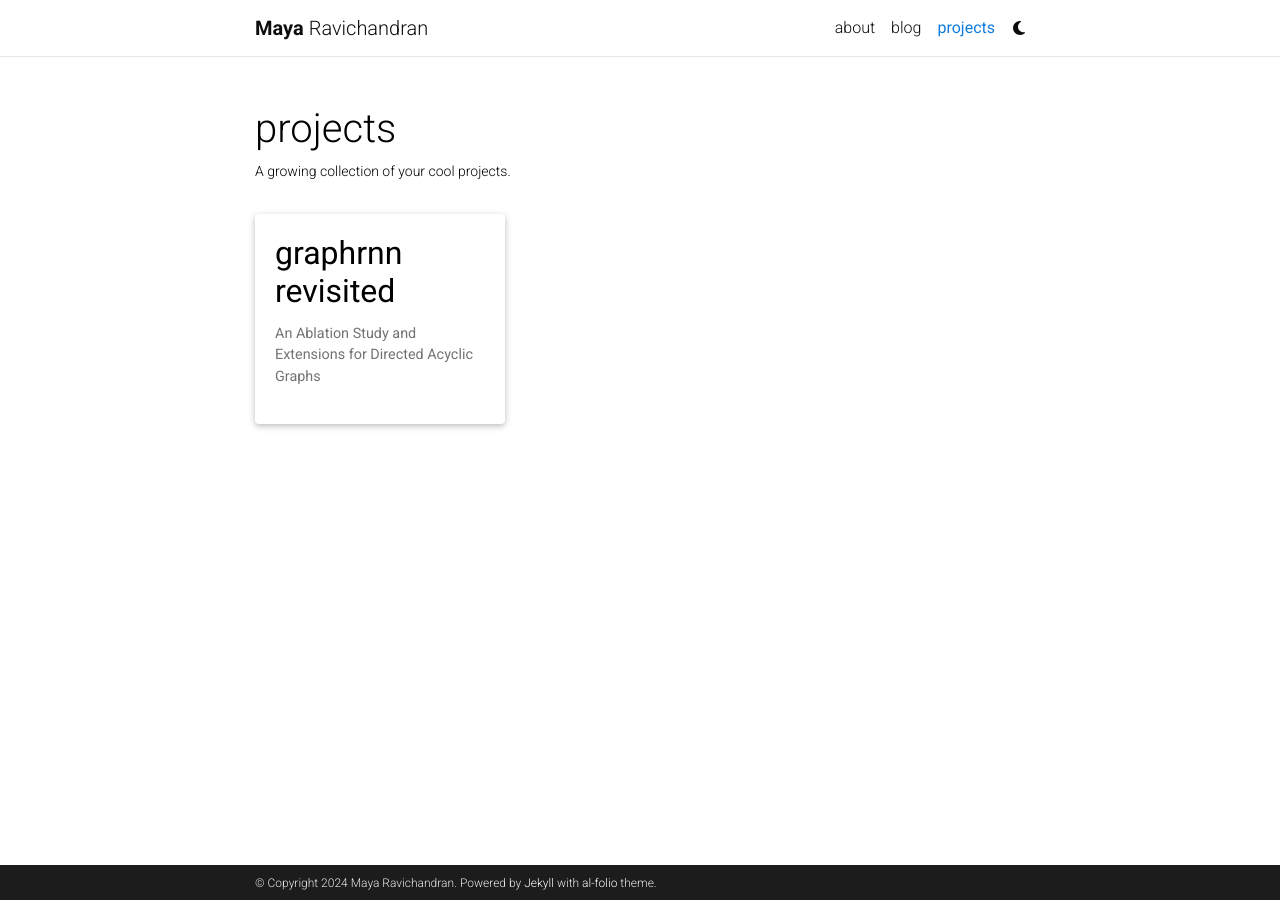
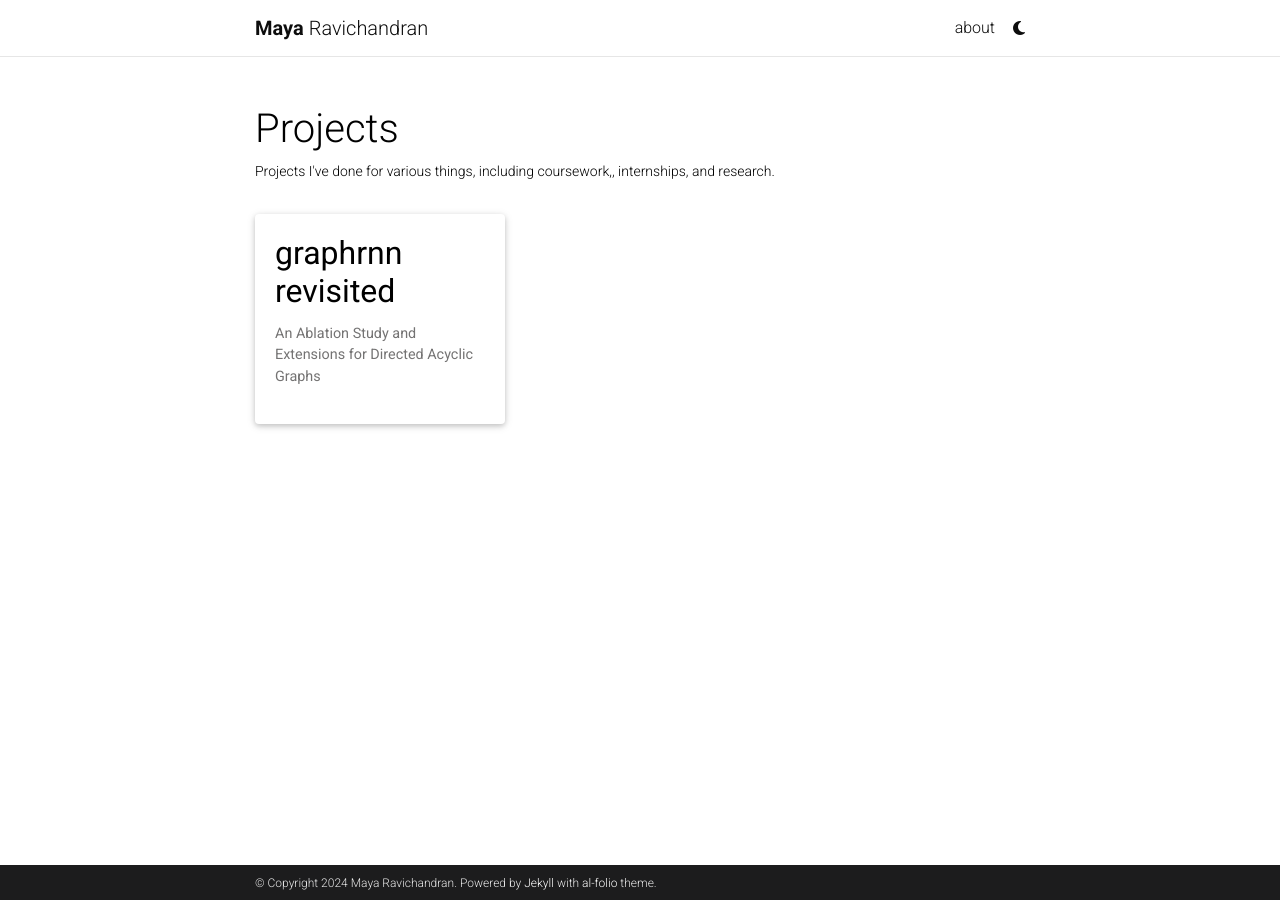
Before and after one commit to maravichandran/maravichandran.github.io, a Jekyll site: the page built from _pages/projects.md, in a window 1280 px wide. Built offline with Jekyll 4.4.1, drawn with Linux system fonts in a browser that asks for light colours; comment, search, counter and statistics services are not loaded; a style sheet for code colours, icons or effects is not loaded.

```diff
--- a/_pages/projects.md
+++ b/_pages/projects.md
@@ -1,9 +1,9 @@
 ---
 layout: page
-title: projects
+title: Projects
 permalink: /projects/
-description: A growing collection of your cool projects.
-nav: true
+description: Projects I've done for various things, including coursework,, internships, and research.
+nav: false #true
 nav_order: 2
 # display_categories: [work, fun]
 horizontal: false
```
Also changed, not shown: _pages/blog.md (+1 -1 lines), _posts/2024-01-15_Marshall_Advice.md (+1 -1 lines).
